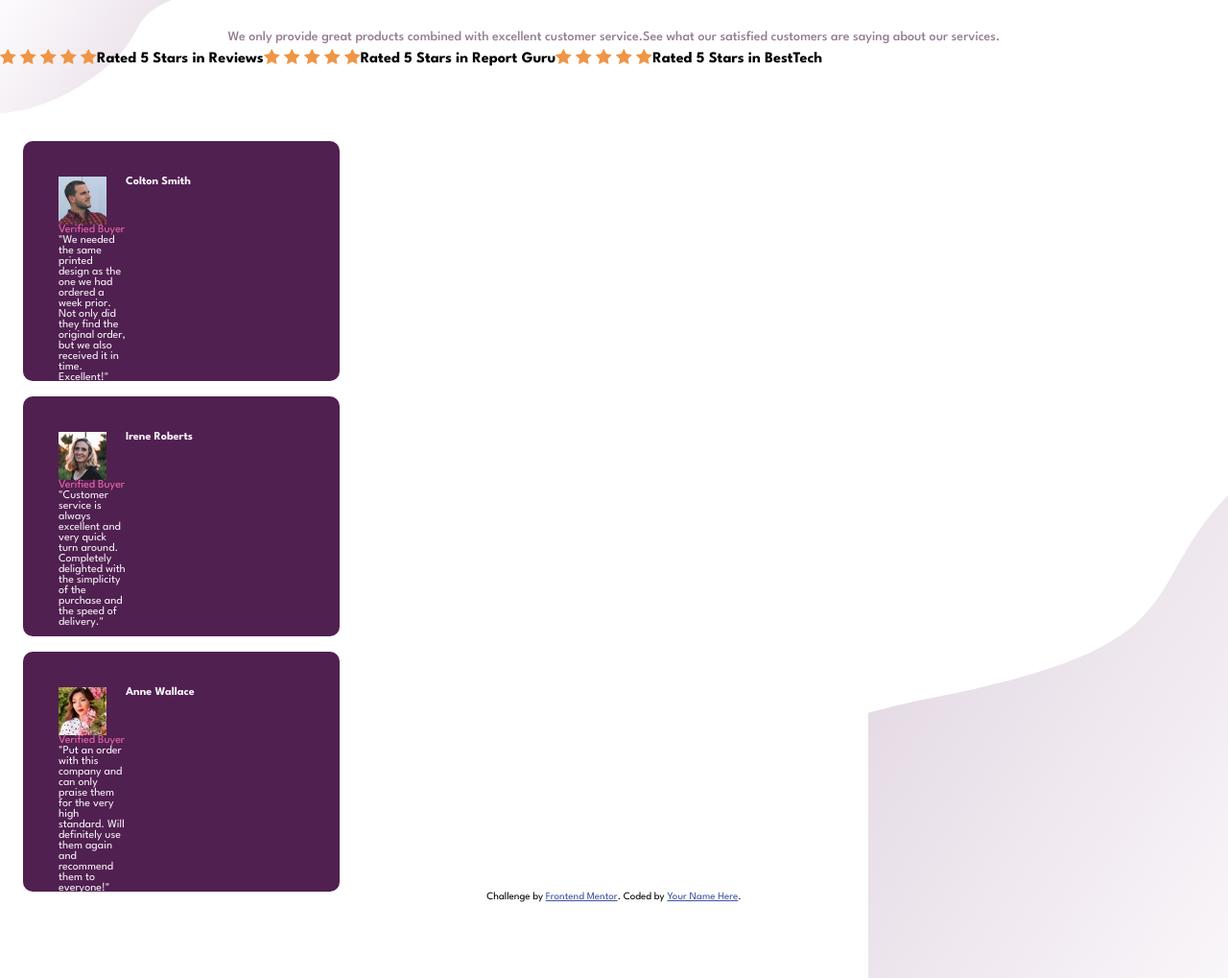
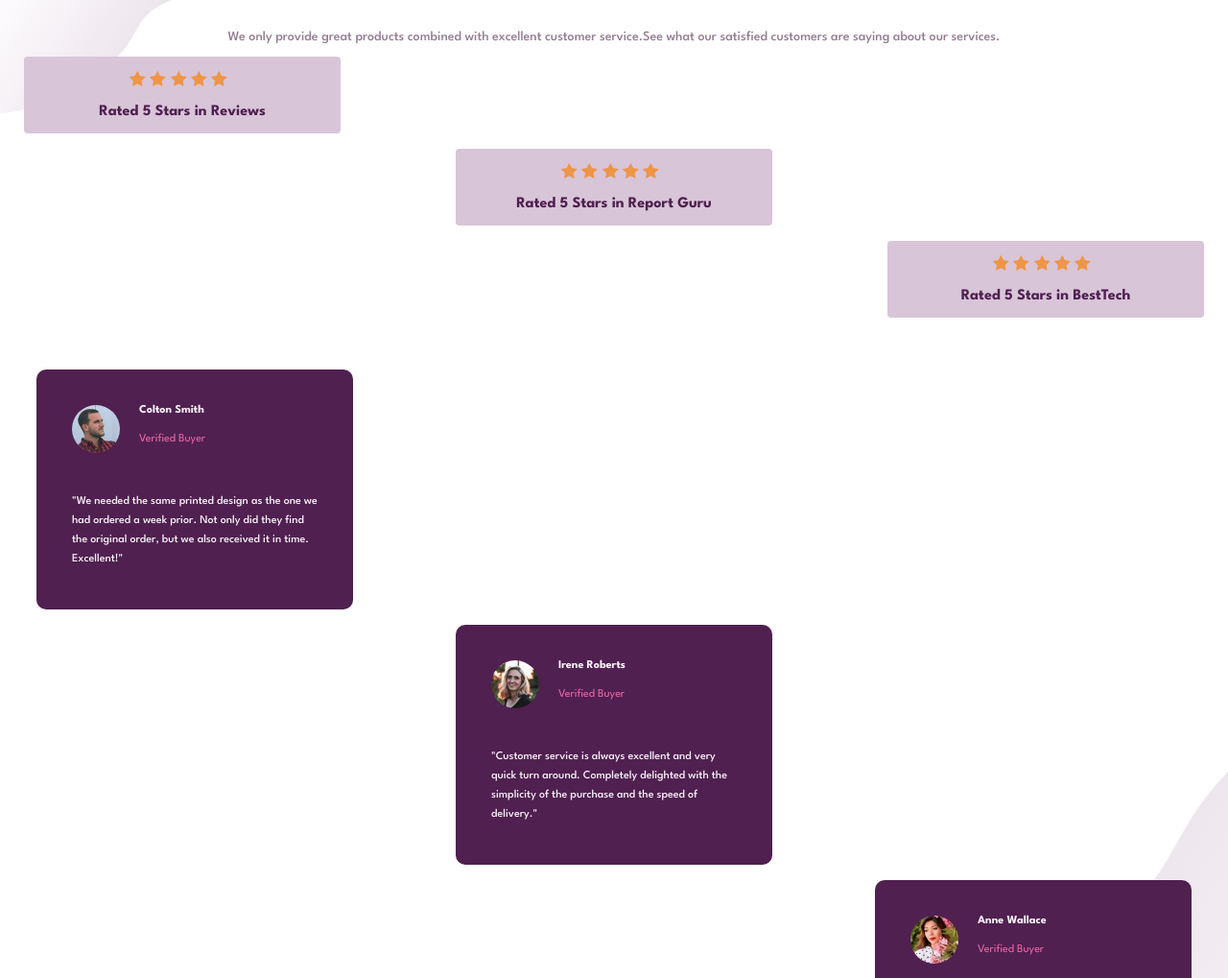
Before and after one commit to brunoalixsousa/new-challenge, a plain HTML site: page first-challenge/index.html in a window 1280 px wide. Shown: the part 114-1133 px from the top of the page at 96% size. Drawn offline with Linux system fonts and the light colour scheme.

Commit message:
projeto atualizado

```diff
--- a/first-challenge/css/style.css
+++ b/first-challenge/css/style.css
@@ -40,8 +40,9 @@ header p{
 }
 /*--------stars-------*/
 .starscontainer{
+
   display: flex;
-  flex-direction: collum;
+  flex-direction: column;
   align-items: center;
   margin-bottom:30px;
 }
@@ -63,7 +64,7 @@ header p{
   font-weight: 700;
   color: hsl(300, 43%, 22%);
   display: flex;
-  flex-direction: collum;
+  flex-direction: column;
   justify-content: space-between;
   align-items: center;
 
@@ -83,8 +84,16 @@ header p{
   grid-template-columns: 1fr 10fr;
 
 }
+.cardscontainer{
+  display: flex;
+  flex-direction: column;
+  justify-content: space-between;
+  align-items: center;
+  margin-bottom: 50px;
+
+}
 .cards img{
-  border: radius 50%;
+  border-radius:  50%;
   width: 50px;
   margin-right: 20px;
   grid-column: 1 / 2;
@@ -96,8 +105,14 @@ header p{
 }
 .cards .status{
   color: hsl(333, 80%, 67%);
+  grid-column: 2 / 3;
+
+}
+.cards p{
+  font-weight: 500;
+  line-height: 20px;
   grid-column: 1 / 3;
-
+  margin-top: 30px;
 }
 
 /*------------foooter-------*/
@@ -110,3 +125,29 @@ header p{
 .attribution a {
   color: hsl(228, 45%, 44%);
 }
+/*------------(>375px)------------*/
+
+@media only screen and (min-width: 376px) {
+  .starscontainer{
+    padding: 0 25px;
+  }
+  .star1{
+    align-self: flex-start;
+  }
+  .star3{
+    align-self: flex-end;
+  }
+  .cardscontainer{
+    padding: 0 14px;
+  }
+   .card1{
+    align-self: flex-start;
+
+   }
+
+
+    .card3{
+      align-self: flex-end;
+    }
+
+}
--- a/first-challenge/index.html
+++ b/first-challenge/index.html
@@ -17,7 +17,7 @@
       </header>
 
       <div class="starscontainer">
-        <div class="starscontainer">
+        <div class="stars star1">
           <div class="fivestars">
             <img src="images/icon-star.svg" alt="">
             <img src="images/icon-star.svg" alt="">
@@ -26,6 +26,8 @@
             <img src="images/icon-star.svg" alt="">
           </div>
           <h4 class="text">Rated 5 Stars in Reviews</h4>
+        </div>
+        <div class="stars star2">
           <div class="fivestars">
             <img src="images/icon-star.svg" alt="">
             <img src="images/icon-star.svg" alt="">
@@ -34,7 +36,8 @@
             <img src="images/icon-star.svg" alt="">
           </div>
           <h4 class="text">Rated 5 Stars in Report Guru</h4>
-
+        </div>
+        <div class="stars star3">
           <div class="fivestars">
             <img src="images/icon-star.svg" alt="">
             <img src="images/icon-star.svg" alt="">
@@ -42,10 +45,11 @@
             <img src="images/icon-star.svg" alt="">
             <img src="images/icon-star.svg" alt="">
           </div>
-
           <h4 class="text">Rated 5 Stars in BestTech</h4>
         </div>
       </div>
+
+      <div class="cardscontainer">
 
         <div class="cards card1">
           <img src="images/image-colton.jpg" alt="">
@@ -70,6 +74,7 @@
           <p>"Put an order with this company and can only praise them for the very high
             standard. Will definitely use them again and recommend them to everyone!"</p>
         </div>
+      </div>
       <footer>
       <div class="attribution">
         Challenge by
@@ -82,4 +87,4 @@
   </body>
 </html>
 
-<!---projeto em fase final-->
+<!-- terminando-->
```
Also changed, not shown: 2 other files. Lines whose indentation alone changed are shown as unchanged.
